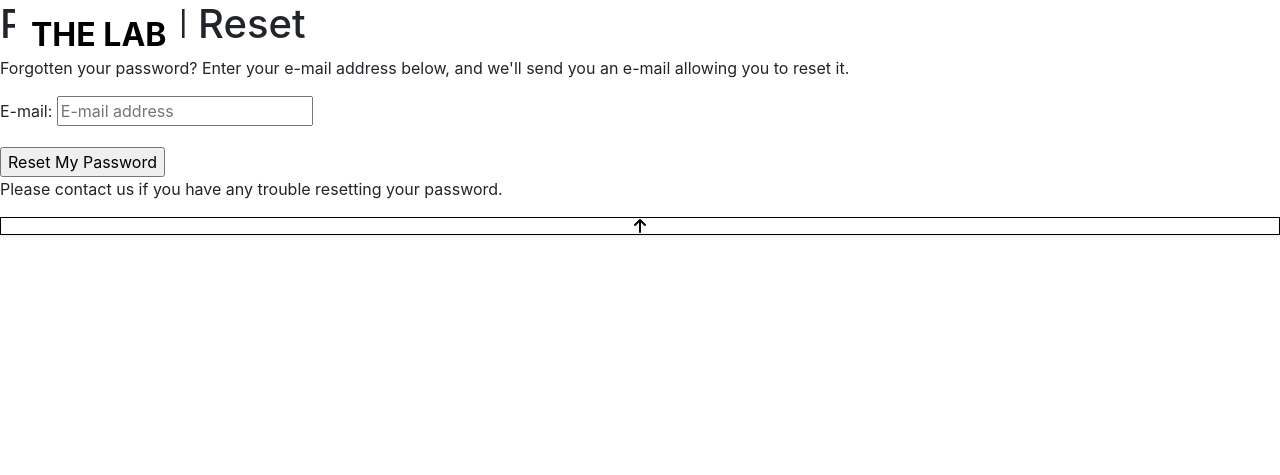
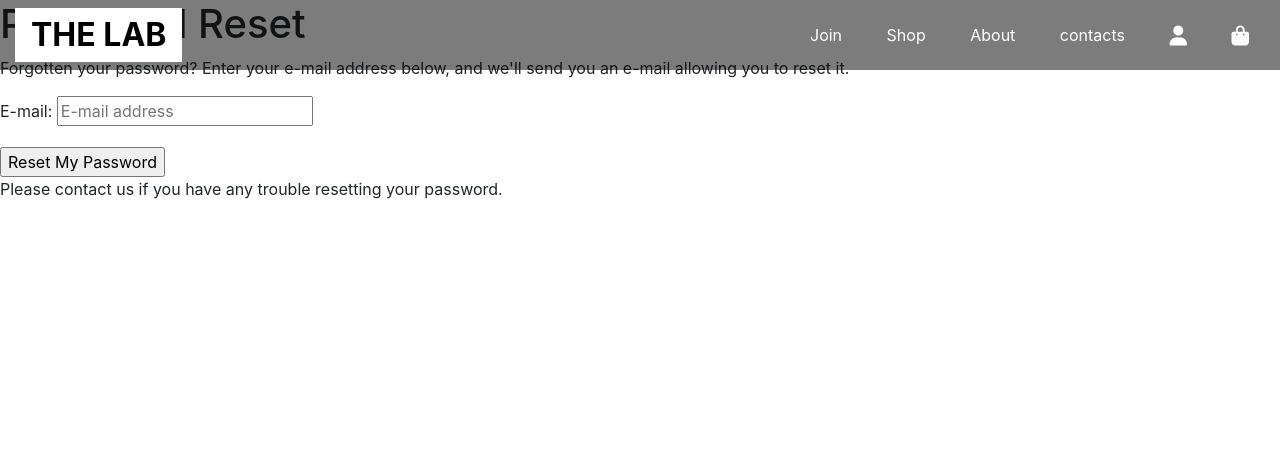
Before and after one commit to Code-Institute-Submissions/The-Fitness-Lab, a Django app: page /accounts/password/reset/ in a window 1280 px wide. Shown: the top 475 px of the page. Run offline with Django 3.2, Linux system fonts and the light colour scheme; some libraries are stand-ins or nearby versions.

Commit message:
Added style for Scroll to top button

```diff
--- a/static/css/base.css
+++ b/static/css/base.css
@@ -38,12 +38,12 @@ html {
     background-color: #fff;
 }
 
-.bg-dark {
-    background: transparent !important;
+.bg-semidark {
+    background: rgba(0, 0, 0, 0.3);
     transition: 0.75s ease;
 }
 
-.bg-dark.scrolled {
+.bg-dark {
     background: #000 !important;
 }
 
@@ -206,7 +206,8 @@ a.category-badge>span.badge:hover {
     color: #fff !important;
 }
 
-.btt-button {
+.top-button {
+    display: none;
     height: 42px;
     width: 42px;
     position: fixed;
@@ -214,7 +215,7 @@ a.category-badge>span.badge:hover {
     right: 10px;
 }
 
-.btt-link,
+.go-top,
 .update-link,
 .remove-item {
     cursor: pointer;
```
